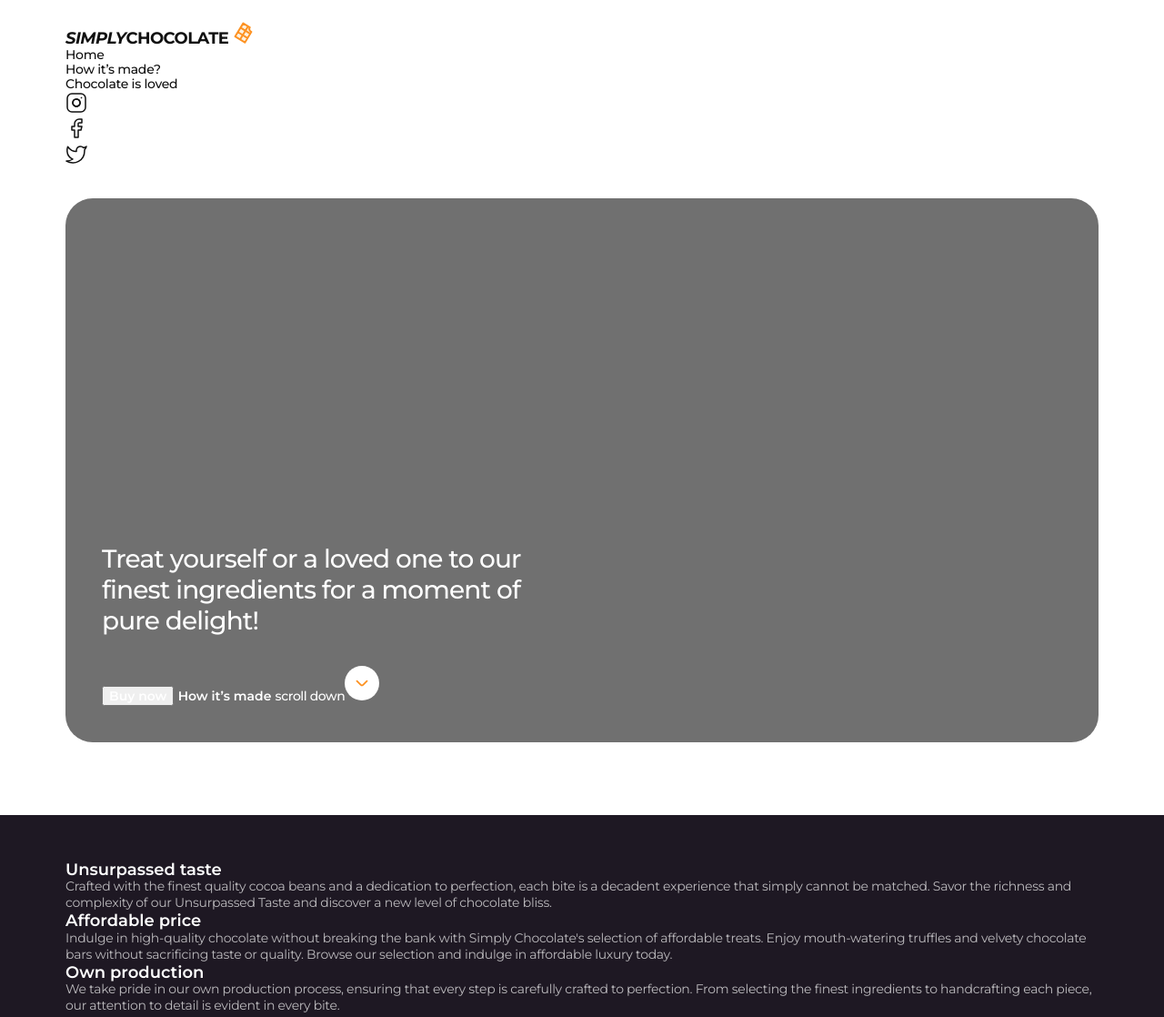
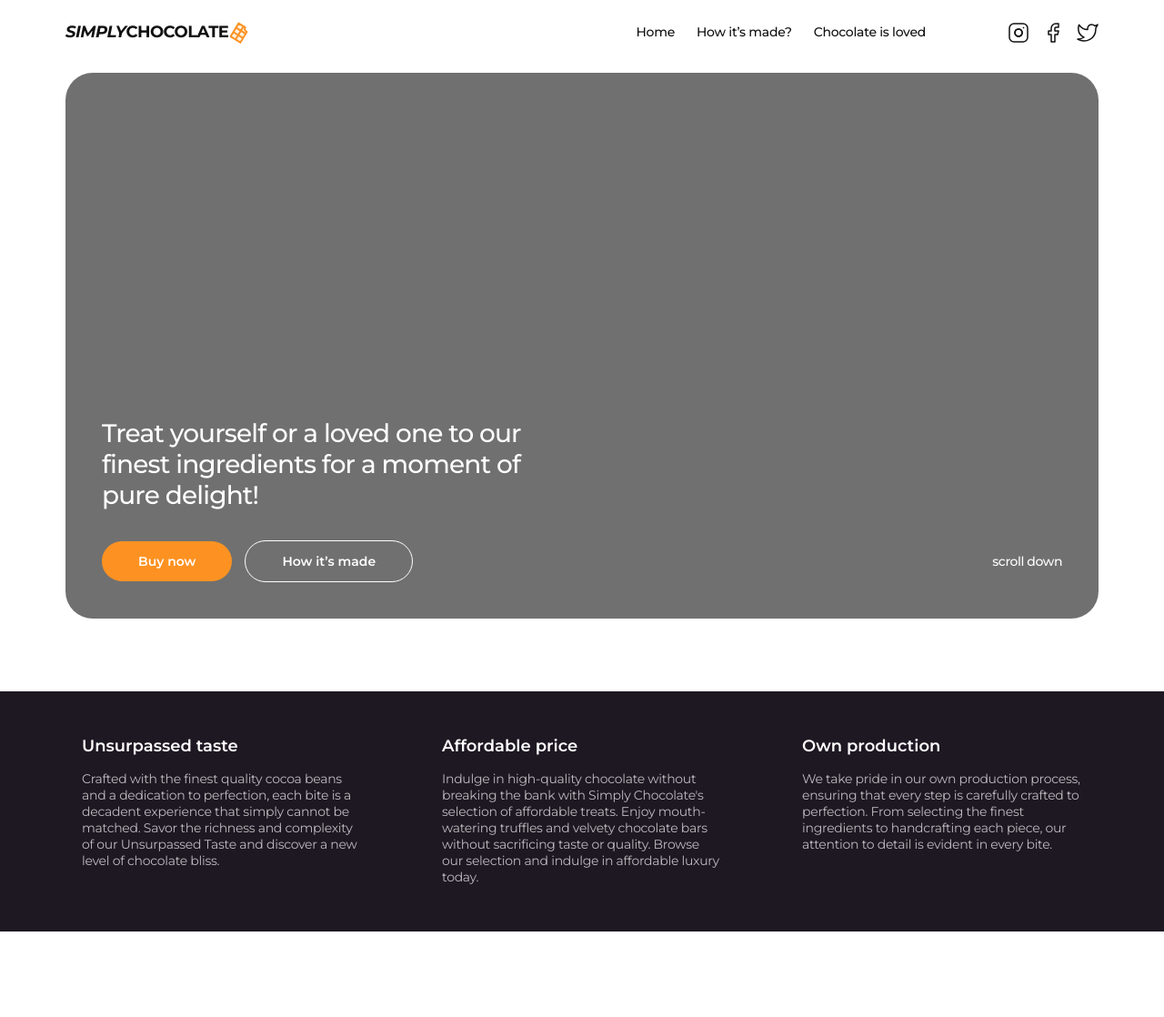
Before and after one commit to Vlad-Konovalenko/firstv, a plain HTML site: page index.html in a window 1280 px wide. Shown: the top 1118 px of the page at 91% size. Drawn offline with nearby package versions, Linux system fonts and the light colour scheme.

Commit message:
type css

```diff
--- a/css/styles.css
+++ b/css/styles.css
@@ -26,6 +26,9 @@ address {
     font-style: normal;
 }
 
+img {
+    display: block;
+}
 .visually-hidden {
     position: absolute;
     width: 1px;
@@ -67,12 +70,26 @@ color: #fd9222;
     padding-bottom: 32px;
 }
 
+.header-container {
+    display: flex;
+}
+
+.header-navigation {
+    display: flex;
+    align-items: center;
+    flex-grow: 1;
+    justify-content: space-between;
+    margin-right: 90px;
+}
+
 .header-logo {
 font-weight: 700;
     font-size: 18px;
     line-height: 1.11;
     letter-spacing: -0.03em;
     color: #111;
+    display: flex;
+    align-items: center;
 }
 
 .header-logo-cursive {
@@ -97,6 +114,8 @@ font-weight: 500;
     line-height: 1.14;
     letter-spacing: -0.02em;
     color: #111;
+    display: flex;
+    gap: 24px;
 }
 
 .header-menu-link:hover,
@@ -104,9 +123,17 @@ font-weight: 500;
     color: #fd9222;
 }
 
+
 .header-contact-img:hover {
     color: #fd9222;
 }
+
+.header-contact-list {
+    display: flex;
+    gap: 14px;
+
+}
+
 /* ===============HERO=============== */
 
 .hero {
@@ -129,16 +156,30 @@ font-weight: 500;
     max-width: 464px;
 }
 
+.hero-bottons {
+    display: flex;
+    align-items: center;
+}
+
 .hero-buy-btn {
+    padding: 14px 40px;
     font-weight: 600;
         font-size: 14px;
         color: #fff;
+        border-radius: 100px;
+        background: #fd9222;
+        border: none;
+        margin-right: 14px;
 }
 
 .hero-made-btn {
+    border: 1px solid #fff;
+        border-radius: 100px;
+        padding: 14px 40px;
     font-weight: 600;
         font-size: 14px;
         color: #fff;
+        background-color: transparent;
 }
 
 .hero-down-btn {
@@ -147,6 +188,7 @@ font-weight: 500;
     line-height: 1.29;
     letter-spacing: -0.03em;
     color: #fff;
+    margin-left: auto;
 }
 
 /* ===============FEATURES=============== */
@@ -155,16 +197,25 @@ font-weight: 500;
     background: #1e1823;
     padding-top: 50px;
     padding-bottom: 50px;
+
 }
 
-.features-list {}
+.features-list {
+    display: flex;
+    gap: 88px;
+    padding-left: 18px;
+    padding-right: 18px;
+}
 
-.features-item {}
+.features-item {
+    width: calc((100% - 2 * 88px) / 3);
+}
 
 .feature-subtitle {
     font-weight: 600;
         font-size: 18px;
         color: #fff;
+        padding-bottom: 18px;
 }
 
 .features-item-text {
@@ -203,12 +254,21 @@ font-weight: 500;
 }
 
 .taste-list {
-
+    display: flex;
+    flex-wrap: wrap;
+    gap: 24px 32px;
 }
 
-.taste-item {}
+.taste-item {
+    background-color: #fd9222;
+    border-radius: 15px;
+    width: calc((100% - 32px * 3) / 4);
+    padding: 28px 23px;
+}
 
-.taste-image {}
+.taste-image {
+    margin-bottom: 36px;
+}
 
 .taste-subtitle {
     font-weight: 600;
@@ -216,6 +276,7 @@ font-weight: 500;
         line-height: 1.29;
         letter-spacing: -0.02em;
         color: #111;
+        padding-left: 5px;
 }
 
 /* ===============MADE=============== */
--- a/index.html
+++ b/index.html
@@ -18,7 +18,7 @@
   </head>
   <body>
     <header class="header">
-      <div class="container">
+      <div class="container header-container">
         <nav class="header-navigation">
           <a class="header-logo" href="./index.html"
             ><span class="header-logo-cursive">SIMPLY</span>CHOCOLATE
@@ -88,11 +88,11 @@
               Treat yourself or a loved one to our finest ingredients for a
               moment of pure delight!
             </h1>
+            <div class="hero-bottons">
               <button class="hero-buy-btn" type="button">Buy now</button>
               <a class="hero-made-btn" href="#made">How it’s made</a>
-            <a class="hero-down-btn" href=""
-              >scroll down<img src="./images/2.svg" alt="scroll"
-            /></a>
+              <a class="hero-down-btn" href="">scroll down</a>
+            </div>
           </div>
         </div>
       </section>
@@ -217,6 +217,7 @@
         </div>
       </section>
       <section id="made" class="made">
+        <div class="container">
           <h2 class="made-title title">hOW IT’S <span>made?</span></h2>
           <img
             src="./images/image.jpg"
@@ -259,8 +260,10 @@
               </p>
             </li>
           </ul>
+        </div>
       </section>
       <section class="products">
+        <div class="container">
           <h2 class="products-title title">Our <span>pRODUCTS</span></h2>
           <ul class="products-list">
             <li class="products-item">
@@ -360,8 +363,10 @@
               <button class="products-item-btn" type="button">54 UAH</button>
             </li>
           </ul>
+        </div>
       </section>
       <section class="top">
+        <div class="container">
           <h2 class="top-title title"><span>tOp</span> Sellers</h2>
           <ul class="top-list">
             <li class="top-item">
@@ -395,8 +400,10 @@
               <h3 class="top-subtitle">DARK CHOCOLATE</h3>
             </li>
           </ul>
+        </div>
       </section>
       <section class="loved">
+        <div class="container">
           <h2 class="loved-title title"><span>chocolate</span> is loved</h2>
           <ul class="loved-list">
             <li class="loved-item">
@@ -445,6 +452,7 @@
             </li>
           </ul>
           <button class="loved-btn" type="button">Leave a review</button>
+        </div>
       </section>
     </main>
     <footer class="footer">
```
Lines whose indentation alone changed are shown as unchanged.
